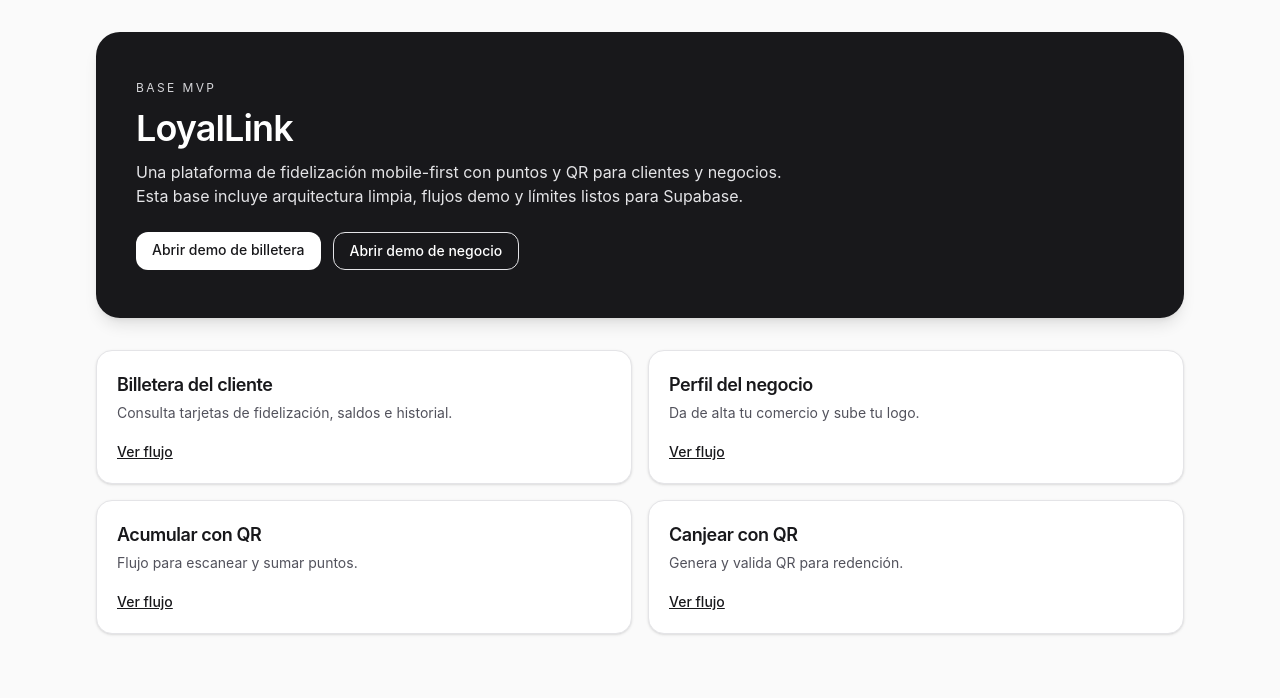
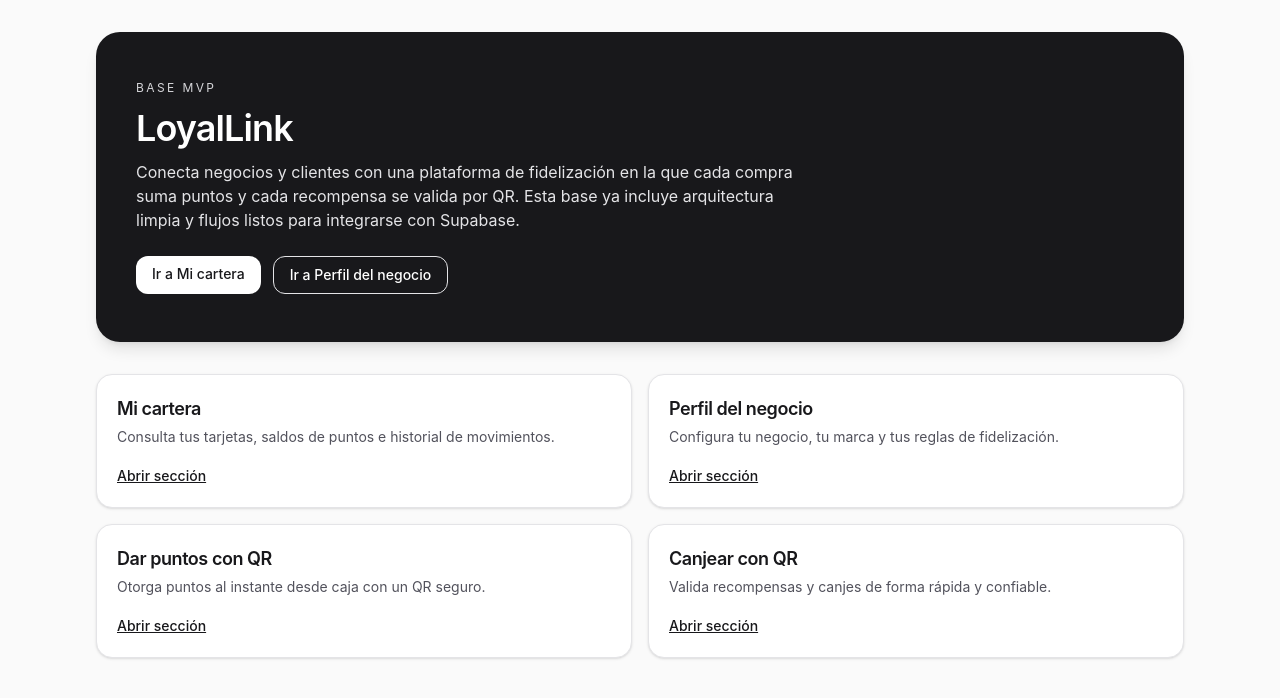
Before and after one commit to MoyRb/loyallink, a Next.js app: page / in a window 1280 px wide. Shown: the top 698 px of the page. Built offline with nearby package versions, Linux system fonts and the light colour scheme.

Commit message:
Localiza interfaz al español MX en landing y dashboard

```diff
--- a/src/app/(dashboard)/business/page.tsx
+++ b/src/app/(dashboard)/business/page.tsx
@@ -4,13 +4,13 @@ export default function BusinessPage() {
   return (
     <main className="mx-auto w-full max-w-4xl px-4 py-6 sm:px-6 lg:px-8">
       <header className="mb-6">
-        <h1 className="text-2xl font-semibold tracking-tight sm:text-3xl">Configuración del negocio</h1>
+        <h1 className="text-2xl font-semibold tracking-tight sm:text-3xl">Perfil del negocio</h1>
         <p className="mt-1 text-sm text-zinc-600 dark:text-zinc-300">
-          Los handlers del formulario con Supabase se conectarán en el siguiente paso.
+          Personaliza tu negocio para comenzar a dar puntos y validar canjes por QR.
         </p>
       </header>
 
-      <Card title="Crear o actualizar negocio" description="Base del perfil y carga de logo">
+      <Card title="Crear o actualizar negocio" description="Configura la información principal y tu logotipo">
         <form className="grid gap-4 sm:grid-cols-2">
           <label className="grid gap-1 text-sm">
             Nombre del negocio
@@ -28,7 +28,7 @@ export default function BusinessPage() {
             type="button"
             className="rounded-xl bg-zinc-900 px-4 py-2 text-sm font-medium text-white hover:bg-zinc-700 dark:bg-zinc-100 dark:text-zinc-900"
           >
-            Guardar perfil (demo)
+            Guardar perfil
           </button>
         </form>
       </Card>
--- a/src/app/(dashboard)/redeem/page.tsx
+++ b/src/app/(dashboard)/redeem/page.tsx
@@ -5,16 +5,16 @@ export default function RedeemPage() {
   return (
     <main className="mx-auto w-full max-w-4xl px-4 py-6 sm:px-6 lg:px-8">
       <header className="mb-6">
-        <h1 className="text-2xl font-semibold tracking-tight sm:text-3xl">Canjear puntos (verificación QR)</h1>
+        <h1 className="text-2xl font-semibold tracking-tight sm:text-3xl">Canjear con QR</h1>
         <p className="mt-1 text-sm text-zinc-600 dark:text-zinc-300">
-          El QR generado por el cliente solo solicita un token; el servidor calcula el canje.
+          Permite canjes seguros en segundos: el QR solicita un token y el servidor valida saldo y recompensa.
         </p>
       </header>
 
-      <Card title="Flujo de canje (demo)" action={<Badge tone="warning">Bitácora de auditoría obligatoria</Badge>}>
+      <Card title="Flujo para canjear puntos" action={<Badge tone="warning">Bitácora de auditoría obligatoria</Badge>}>
         <ol className="list-decimal space-y-2 pl-4 text-sm text-zinc-700 dark:text-zinc-200">
           <li>El cliente genera un QR de canje con un token temporal emitido por el servidor.</li>
-          <li>El negocio escanea y envía el token a un endpoint seguro de verificación.</li>
+          <li>El negocio escanea y envía el token a una ruta segura de verificación.</li>
           <li>El servidor valida el saldo, aplica el canje y registra la operación de forma atómica.</li>
         </ol>
       </Card>
--- a/src/app/(dashboard)/scan/page.tsx
+++ b/src/app/(dashboard)/scan/page.tsx
@@ -5,16 +5,16 @@ export default function ScanPage() {
   return (
     <main className="mx-auto w-full max-w-4xl px-4 py-6 sm:px-6 lg:px-8">
       <header className="mb-6">
-        <h1 className="text-2xl font-semibold tracking-tight sm:text-3xl">Acumular puntos (reclamo con QR)</h1>
+        <h1 className="text-2xl font-semibold tracking-tight sm:text-3xl">Dar puntos con QR</h1>
         <p className="mt-1 text-sm text-zinc-600 dark:text-zinc-300">
-          El cliente nunca confía en el valor del QR. El servidor valida tokens de corta duración.
+          Otorga puntos con un escaneo ágil en caja, usando tokens temporales validados por el servidor.
         </p>
       </header>
 
-      <Card title="Flujo de escaneo (demo)" action={<Badge tone="warning">Token de servidor obligatorio</Badge>}>
+      <Card title="Flujo para dar puntos" action={<Badge tone="warning">Token de servidor obligatorio</Badge>}>
         <ol className="list-decimal space-y-2 pl-4 text-sm text-zinc-700 dark:text-zinc-200">
           <li>El negocio genera un token temporal ligado al comercio y a la regla de puntos.</li>
-          <li>El cliente escanea el QR y envía el token a un endpoint seguro de reclamo.</li>
+          <li>El cliente escanea el QR y envía el token a una ruta segura de reclamo.</li>
           <li>El servidor valida el token, registra la transacción y suma los puntos.</li>
         </ol>
       </Card>
--- a/src/app/(dashboard)/wallet/page.tsx
+++ b/src/app/(dashboard)/wallet/page.tsx
@@ -15,9 +15,9 @@ export default function WalletPage() {
   return (
     <main className="mx-auto w-full max-w-6xl px-4 py-6 sm:px-6 lg:px-8">
       <header className="mb-6">
-        <h1 className="text-2xl font-semibold tracking-tight sm:text-3xl">Billetera del cliente</h1>
+        <h1 className="text-2xl font-semibold tracking-tight sm:text-3xl">Mi cartera</h1>
         <p className="mt-1 text-sm text-zinc-600 dark:text-zinc-300">
-          Vista MVP demo para tarjetas de lealtad por negocio y saldo de puntos.
+          Revisa tus tarjetas por negocio, tus puntos acumulados y cada movimiento registrado.
         </p>
       </header>
 
@@ -35,7 +35,7 @@ export default function WalletPage() {
       </section>
 
       <section className="mt-6">
-        <Card title="Actividad reciente" description="Cada movimiento de puntos queda auditado.">
+        <Card title="Actividad reciente" description="Cada movimiento de puntos queda registrado de forma segura.">
           <ul className="space-y-3">
             {mockTransactions.map((tx) => (
               <li key={tx.id} className="flex items-center justify-between text-sm">
--- a/src/app/page.tsx
+++ b/src/app/page.tsx
@@ -5,23 +5,23 @@ import { siteConfig } from "@/lib/config/site";
 
 const quickLinks = [
   {
-    title: "Billetera del cliente",
-    description: "Consulta tarjetas de fidelización, saldos e historial.",
+    title: "Mi cartera",
+    description: "Consulta tus tarjetas, saldos de puntos e historial de movimientos.",
     href: "/wallet",
   },
   {
     title: "Perfil del negocio",
-    description: "Da de alta tu comercio y sube tu logo.",
+    description: "Configura tu negocio, tu marca y tus reglas de fidelización.",
     href: "/business",
   },
   {
-    title: "Acumular con QR",
-    description: "Flujo para escanear y sumar puntos.",
+    title: "Dar puntos con QR",
+    description: "Otorga puntos al instante desde caja con un QR seguro.",
     href: "/scan",
   },
   {
     title: "Canjear con QR",
-    description: "Genera y valida QR para redención.",
+    description: "Valida recompensas y canjes de forma rápida y confiable.",
     href: "/redeem",
   },
 ];
@@ -33,18 +33,19 @@ export default function HomePage() {
         <p className="text-xs uppercase tracking-[0.2em] text-zinc-300">Base MVP</p>
         <h1 className="mt-3 text-3xl font-semibold tracking-tight sm:text-4xl">{siteConfig.name}</h1>
         <p className="mt-3 max-w-2xl text-sm text-zinc-200 sm:text-base">
-          Una plataforma de fidelización mobile-first con puntos y QR para clientes y negocios.
-          Esta base incluye arquitectura limpia, flujos demo y límites listos para Supabase.
+          Conecta negocios y clientes con una plataforma de fidelización en la que cada compra suma
+          puntos y cada recompensa se valida por QR.
+          Esta base ya incluye arquitectura limpia y flujos listos para integrarse con Supabase.
         </p>
         <div className="mt-6 flex flex-wrap gap-3">
           <Link href="/wallet" className="rounded-xl bg-white px-4 py-2 text-sm font-medium text-zinc-900">
-            Abrir demo de billetera
+            Ir a Mi cartera
           </Link>
           <Link
             href="/business"
             className="rounded-xl border border-white/30 px-4 py-2 text-sm font-medium text-white"
           >
-            Abrir demo de negocio
+            Ir a Perfil del negocio
           </Link>
         </div>
       </section>
@@ -53,7 +54,7 @@ export default function HomePage() {
         {quickLinks.map((item) => (
           <Card key={item.href} title={item.title} description={item.description}>
             <Link href={item.href} className="text-sm font-medium text-zinc-900 underline dark:text-zinc-100">
-              Ver flujo
+              Abrir sección
             </Link>
           </Card>
         ))}
--- a/src/lib/config/site.ts
+++ b/src/lib/config/site.ts
@@ -3,9 +3,9 @@ export const siteConfig = {
   description:
     "Plataforma de fidelización con puntos y QR para clientes y negocios.",
   navItems: [
-    { label: "Billetera", href: "/wallet" },
-    { label: "Negocio", href: "/business" },
-    { label: "Escanear", href: "/scan" },
-    { label: "Canjear", href: "/redeem" },
+    { label: "Mi cartera", href: "/wallet" },
+    { label: "Perfil del negocio", href: "/business" },
+    { label: "Dar puntos con QR", href: "/scan" },
+    { label: "Canjear con QR", href: "/redeem" },
   ],
 } as const;
```
